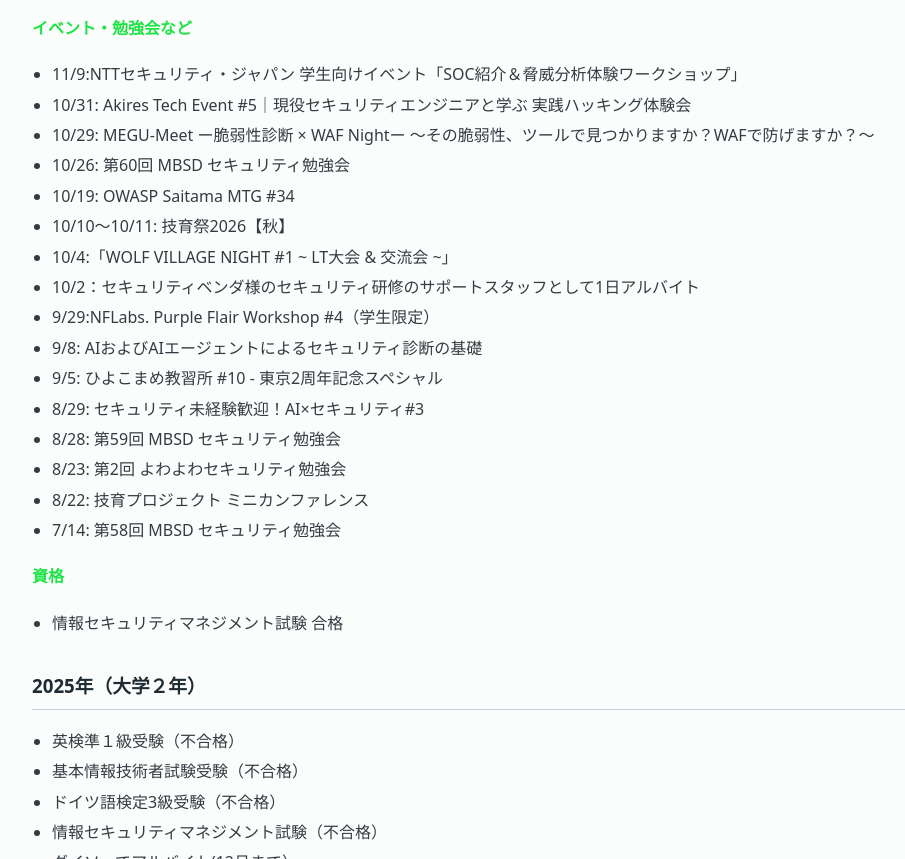
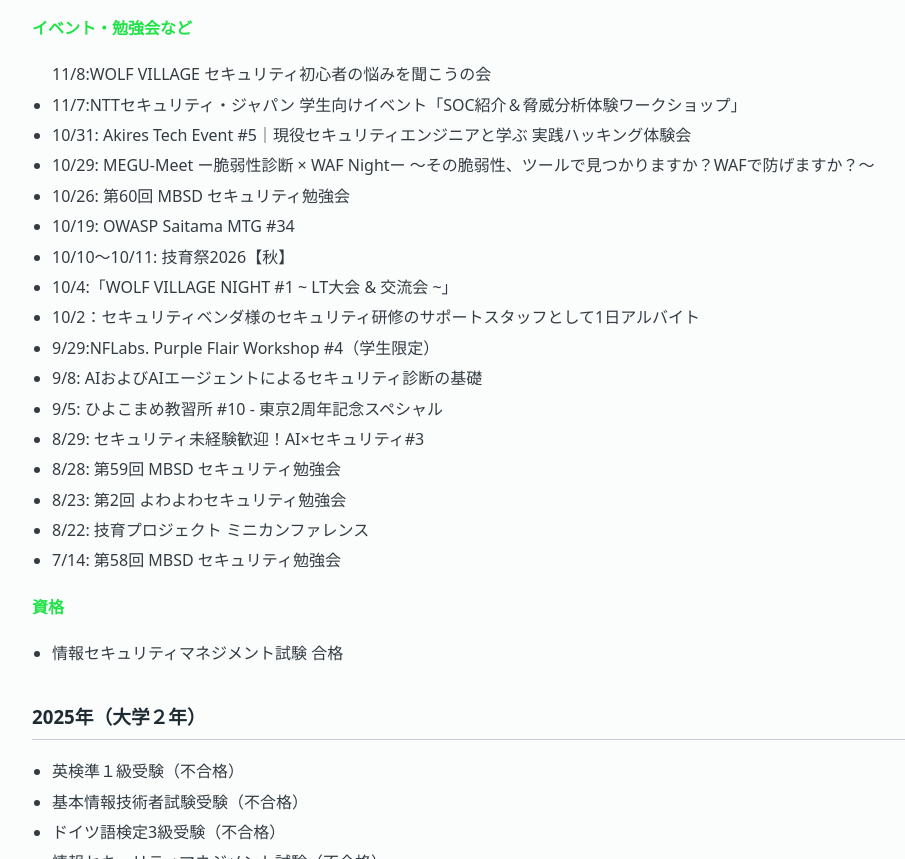
Before and after one commit to Fuji60-x86cat/x86cat, a plain HTML site: page index.html in a window 1280 px wide. Shown: the part 2323-3182 px from the top of the page, without its empty margins (162-1067 px from the left). Drawn offline with Linux system fonts and the light colour scheme.

Commit message:
Update index.html

```diff
--- a/index.html
+++ b/index.html
@@ -129,8 +129,9 @@
     </ul>
 
     <p class="cat-title">イベント・勉強会など</p>
-    <ul class="event-list">
-      <li><a href="リンク先のURL" class="hover-link" target="_blank" rel="noopener noreferrer">11/9:NTTセキュリティ・ジャパン 学生向けイベント「SOC紹介＆脅威分析体験ワークショップ」</a></li>
+    <ul class="event-list"
+      <li><a href="https://x.com/YamadaTaromlok/status/2112093295908380704" class="hover-link" target="_blank" rel="noopener noreferrer">11/8:WOLF VILLAGE セキュリティ初心者の悩みを聞こうの会</a></li>
+      <li><a href="https://x.com/YamadaTaromlok/status/2111020594779295940" class="hover-link" target="_blank" rel="noopener noreferrer">11/7:NTTセキュリティ・ジャパン 学生向けイベント「SOC紹介＆脅威分析体験ワークショップ」</a></li>
       <li><a href="https://x.com/YamadaTaromlok/status/2116779603364851790" class="hover-link" target="_blank" rel="noopener noreferrer">10/31: Akires Tech Event #5｜現役セキュリティエンジニアと学ぶ 実践ハッキング体験会</a></li>
       <li><a href="https://x.com/YamadaTaromlok/status/2115801631384285445" class="hover-link" target="_blank" rel="noopener noreferrer">10/29: MEGU-Meet ー脆弱性診断 × WAF Nightー 〜その脆弱性、ツールで見つかりますか？WAFで防げますか？〜</a></li>
       <li><a href="https://x.com/YamadaTaromlok/status/2114696675986116731" class="hover-link" target="_blank" rel="noopener noreferrer">10/26: 第60回 MBSD セキュリティ勉強会</a></li>
```
